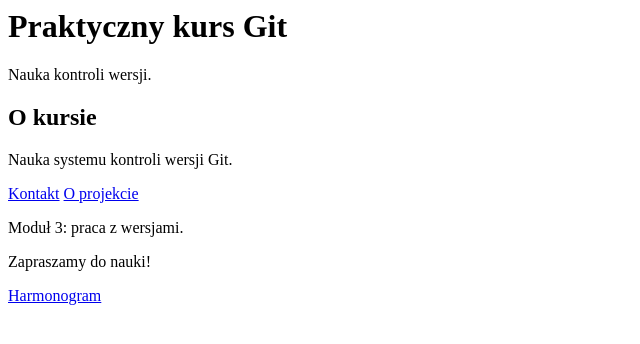
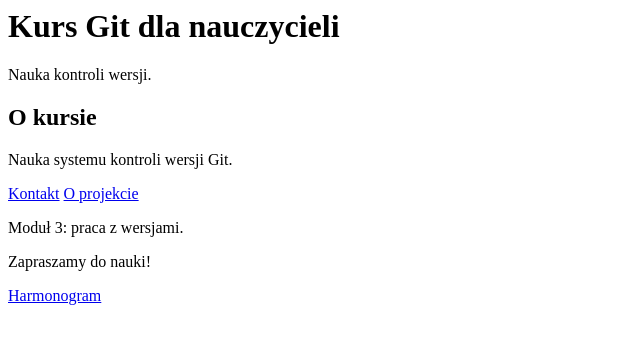
Before and after one commit to Adam21241/kurs-git, a plain HTML site: page index.html in a window 1280 px wide. Shown: the whole page, without its empty margins (0-640 px from the left). Drawn offline with Linux system fonts and the light colour scheme.

Commit message:
Zmiana tytułu strony

```diff
--- a/index.html
+++ b/index.html
@@ -1,4 +1,4 @@
-<h1>Praktyczny kurs Git</h1>
+<h1>Kurs Git dla nauczycieli</h1>
 <p>Nauka kontroli wersji.</p>
 <h2>O kursie</h2>
 <p>Nauka systemu kontroli wersji Git.</p>
```
